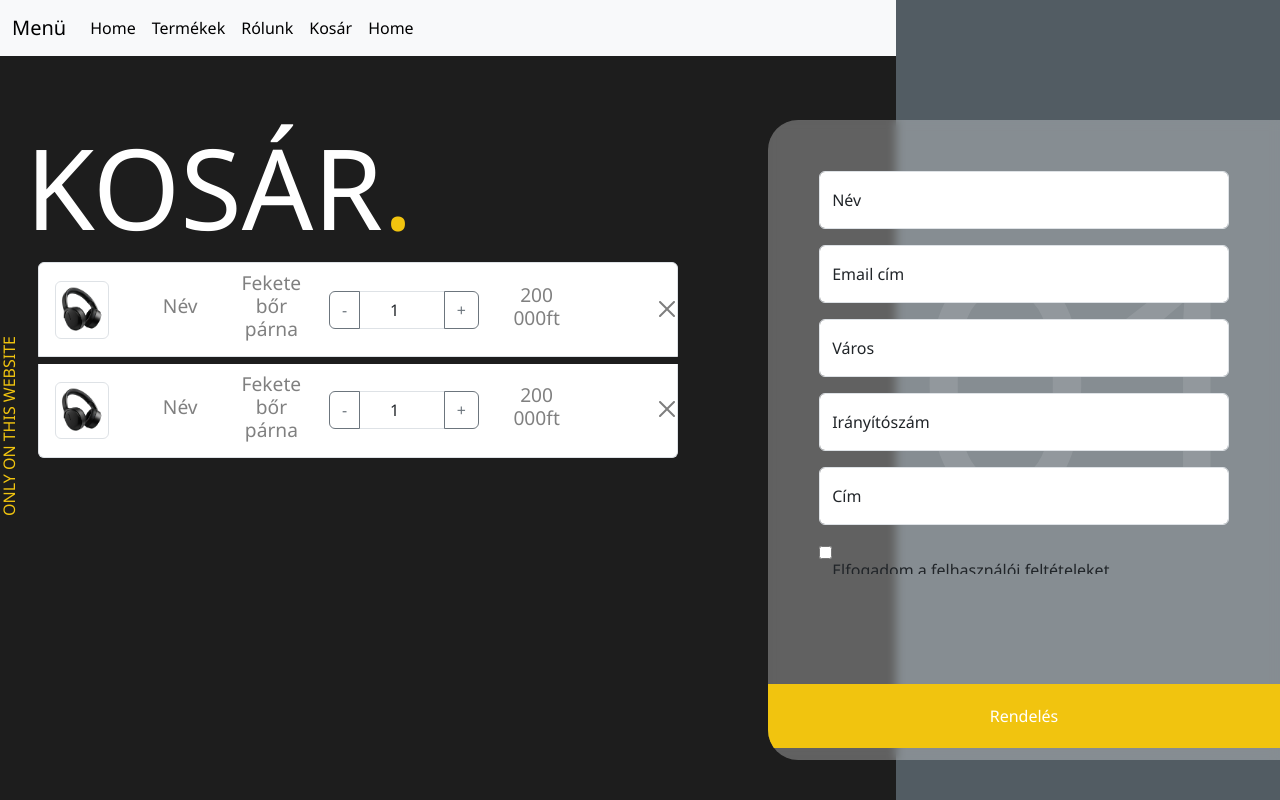
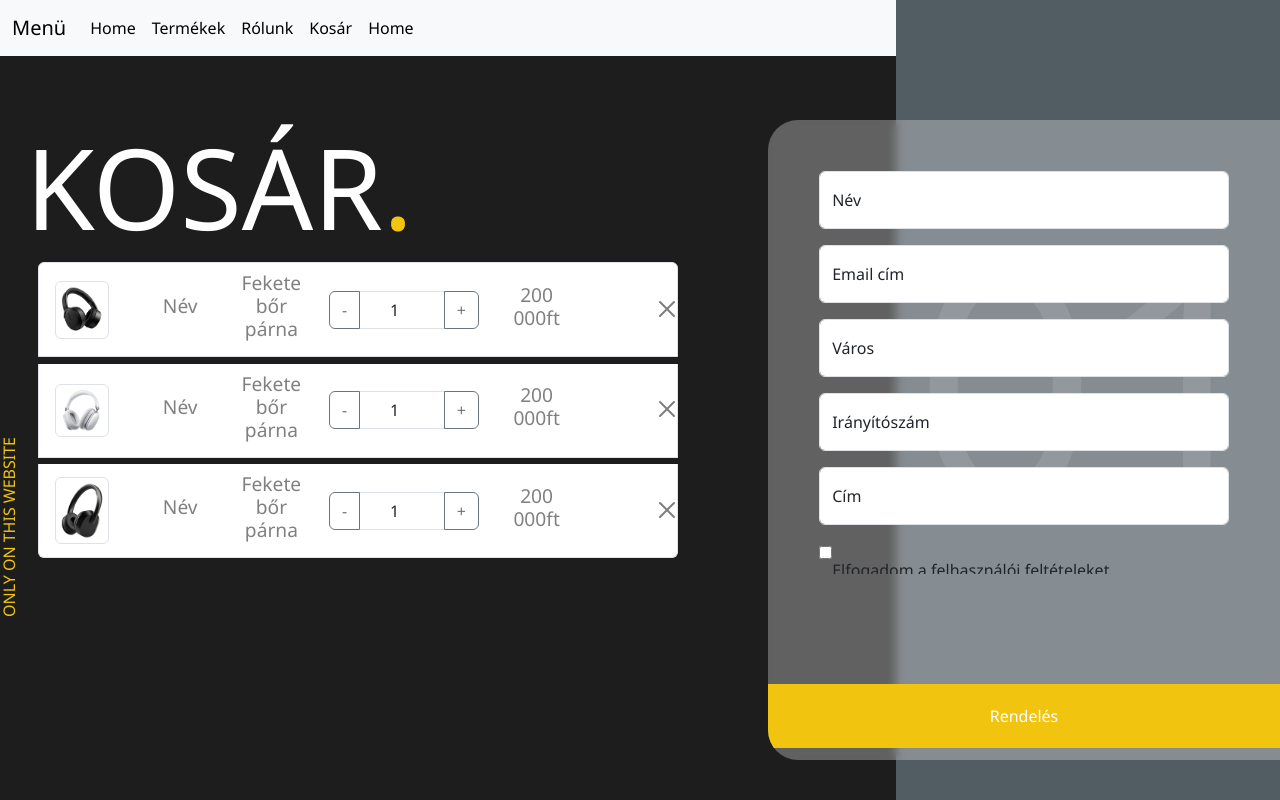
Before and after one commit to Kkordics/WebProgGyak, a plain HTML site: page Kosar.html in a window 1280 px wide. Drawn offline with nearby package versions, Linux system fonts and the light colour scheme.

Commit message:
link fix

```diff
--- a/Kosar.html
+++ b/Kosar.html
@@ -22,7 +22,7 @@
                 <a class="nav-link active" aria-current="page" href="index.html">Home</a>
               </li>
               <li class="nav-item">
-                <a class="nav-link active" aria-current="page" href="#">Termékek</a>
+                <a class="nav-link active" aria-current="page" href="Termekek.html">Termékek</a>
               </li>
               <li class="nav-item">
                 <a class="nav-link active" aria-current="page" href="#">Rólunk</a>
@@ -70,7 +70,7 @@
         <li class="list-group-item">
             <div class="row align-items-center">
             <div class="col">
-                <img class="img-thumbnail" style="width: 80%;" src="Images/Black headphone.png" alt="...">
+                <img class="img-thumbnail" style="width: 80%;" src="Images/white headphones.png" alt="...">
             </div>
             <div class="col">
               <h3 class="kosar_sor_adat">Név</h3>
@@ -93,7 +93,32 @@
             </div>
           </div>
         </li>
-
+        <li class="list-group-item">
+            <div class="row align-items-center">
+            <div class="col">
+                <img class="img-thumbnail" style="width: 80%;" src="Images/Black2 headphone.png" alt="...">
+            </div>
+            <div class="col">
+              <h3 class="kosar_sor_adat">Név</h3>
+            </div>
+            <div class="col">
+                <h3 class="kosar_sor_adat">Fekete bőr párna</h3>
+            </div>
+            <div class="col">
+                <div class="input-group kosar_darab"  style="width: 150px;">
+                    <button class="btn btn-outline-secondary" type="button" onclick="changeValue(-1)">-</button>
+                    <input type="number" class="form-control text-center" value="1" id="numberInput">
+                    <button class="btn btn-outline-secondary" type="button" onclick="changeValue(1)">+</button>
+                  </div>
+            </div>
+            <div class="col">
+                <h3 class="kosar_sor_adat">200 000ft</h3>
+            </div>
+            <div class="col">
+                <button type="button" class="btn-close kosar_remove" aria-label="Close"></button>
+            </div>
+          </div>
+        </li>
       </ul>
       <aside id="bal2">
         <h4 id="bal2_text" style="color: #f1c40f;">ONLY ON THIS WEBSITE</h4>
```
